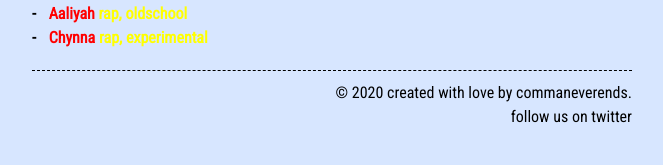
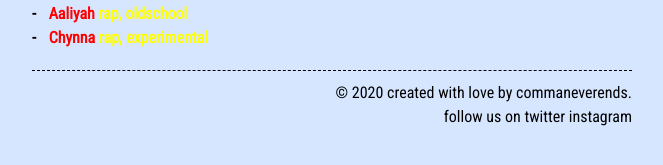
Before and after one commit to jeonghihi/commaneverends.github.io, a Jekyll site: the page built from list-music.md, in a window 1280 px wide. Shown: the part 212-377 px from the top of the page, without its empty margins (308-971 px from the left). Built offline with Jekyll 4.4.1, drawn with Linux system fonts in a browser that asks for light colours; our own code applies the rules of GitHub Pages for plain Markdown files.

Commit message:
Update _config.yml
add instagram profile

```diff
--- a/_config.yml
+++ b/_config.yml
@@ -12,9 +12,12 @@
   - a_literature.md
   - a_film.md
   - a_map.md
+  - a_link.md
   - contact.md
 
-footer: '© 2020 created with love by commaneverends. <br/> follow us on <a href="https://twitter.com/commaneverends">twitter</a>'
+footer: '© 2020 created with love by commaneverends. <br/>
+follow us on <a href="https://twitter.com/commaneverends">twitter</a>
+<a href="https://www.instagram.com/commaneverends/">instagram</a>'
 
 style: light # dark (default) or light
 #listen_for_clients_preferred_style: true # true or false (default)
```
